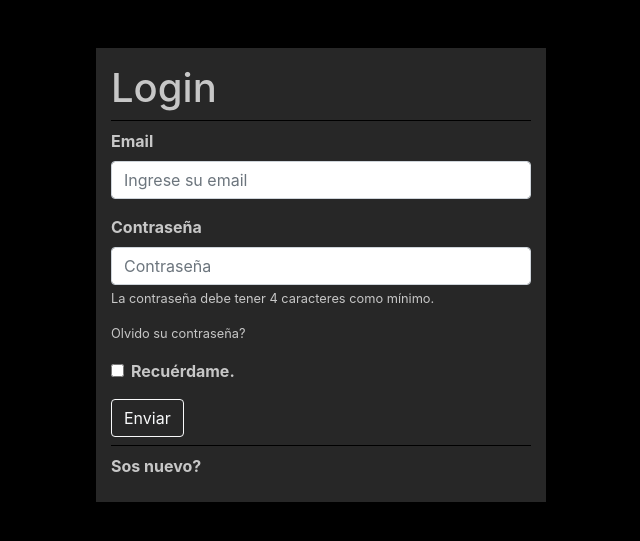
After one commit to Enzocons/proyecto_integrador, a PHP site: page /login.html in a window 1280 px wide. The commit adds this page. Shown: the top 541 px of the page, without its empty margins (319-959 px from the left). Run offline with PHP 8.4, Linux system fonts and the light colour scheme.

Commit message:
login faqs register y cambios de enlazado en el navBar

```diff
--- /dev/null
+++ b/css/styles.css
@@ -0,0 +1,29 @@
+*{
+    box-sizing: border-box;
+    margin: 0 auto;
+    padding: 0;
+}
+body{
+    background-color: black;
+    color: #c7c7c7;
+}
+article{background-color:#272727;
+    flex-direction: column;
+    margin-top: 3em;
+    padding: 1em;
+    border: 1em;
+    font-weight: bolder;}
+hr {
+    display: flex;
+    margin-top: 0.5em;
+    margin-bottom: 0.5em;
+    margin-left: auto;
+    margin-right: auto;
+    border-width: 0.1em;
+    border-color: black;
+  }
+.cuenta a{
+    color: #c7c7c7;
+}
+small a{color: #c7c7c7;}
+small p{color: #c7c7c7;}
--- /dev/null
+++ b/login.html
@@ -0,0 +1,44 @@
+<!DOCTYPE html>
+<html lang="en">
+<head>
+    <meta charset="UTF-8">
+    <meta name="viewport" content="width=device-width, initial-scale=1.0">
+    <meta http-equiv="X-UA-Compatible" content="ie=edge">
+    <title>Login</title>
+    <link rel="stylesheet" href="https://stackpath.bootstrapcdn.com/bootstrap/4.3.1/css/bootstrap.min.css" integrity="sha384-ggOyR0iXCbMQv3Xipma34MD+dH/1fQ784/j6cY/iJTQUOhcWr7x9JvoRxT2MZw1T" crossorigin="anonymous">
+    <link rel="stylesheet" href="css/styles.css">
+</head>
+<body>
+    <div class="container">
+        <section class="section1 col-xs-12 col-md-12 col-lg-12">
+            <article class="col-xs-12 col-md-8 col-lg-5">
+                <h1>Login</h1> <hr>
+                <form method="POST">
+                    <div class="form-group">
+                      <label for="email">Email</label>
+                      <input type="email" class="form-control" id="exampleInputEmail1" aria-describedby="emailHelp" placeholder="Ingrese su email" required>
+                      <small id="emailHelp" class="form-text text-muted"></small>
+                    </div>
+                    <div class="form-group">
+                      <label for="contra">Contraseña</label>
+                      <input type="password" class="form-control" id="exampleInputPassword1" placeholder="Contraseña" required>
+                      <small id="olvidecontraseña" class="form-text text-muted"><p> La contraseña debe tener 4 caracteres como mínimo.</p></small>
+                      <small id="olvidecontraseña" class="form-text text-muted"><a href="">Olvido su contraseña?</a> </small>
+                    </div>
+                    <div class="form-group form-check">
+                      <input type="checkbox" class="form-check-input" id="exampleCheck1">
+                      <label class="form-check-label" for="exampleCheck1">Recuérdame.</label>
+
+                    </div>
+                    <button type="submit" class="btn btn-outline-light">Enviar</button>
+                    <hr>
+                    <label class="cuenta" ><a href="registro1.1.html">Sos nuevo?</a></label>
+                  </form>
+            </article>
+        </section>
+    </div>
+</body>
+<script src="https://code.jquery.com/jquery-3.3.1.slim.min.js" integrity="sha384-q8i/X+965DzO0rT7abK41JStQIAqVgRVzpbzo5smXKp4YfRvH+8abtTE1Pi6jizo" crossorigin="anonymous"></script>
+<script src="https://cdnjs.cloudflare.com/ajax/libs/popper.js/1.14.7/umd/popper.min.js" integrity="sha384-UO2eT0CpHqdSJQ6hJty5KVphtPhzWj9WO1clHTMGa3JDZwrnQq4sF86dIHNDz0W1" crossorigin="anonymous"></script>
+<script src="https://stackpath.bootstrapcdn.com/bootstrap/4.3.1/js/bootstrap.min.js" integrity="sha384-JjSmVgyd0p3pXB1rRibZUAYoIIy6OrQ6VrjIEaFf/nJGzIxFDsf4x0xIM+B07jRM" crossorigin="anonymous"></script>
+</html>
--- a/navBar.php
+++ b/navBar.php
@@ -43,7 +43,7 @@
         <a class="nav-link" href="#">Contact</a>
       </li>
       <li class="nav-item">
-        <a class="nav-link" href="#">FAQs</a>
+        <a class="nav-link" href="faqs.php">FAQs</a>
       </li>
     </ul>
     <form class="form-inline my-2 my-lg-0">
```
Also changed, not shown: css/style.css (added, +29 -0 lines), faqs.php (added, +55 -0 lines), registro1.1.html (added, +51 -0 lines), img/outline_add_white_18dp.png (added).
